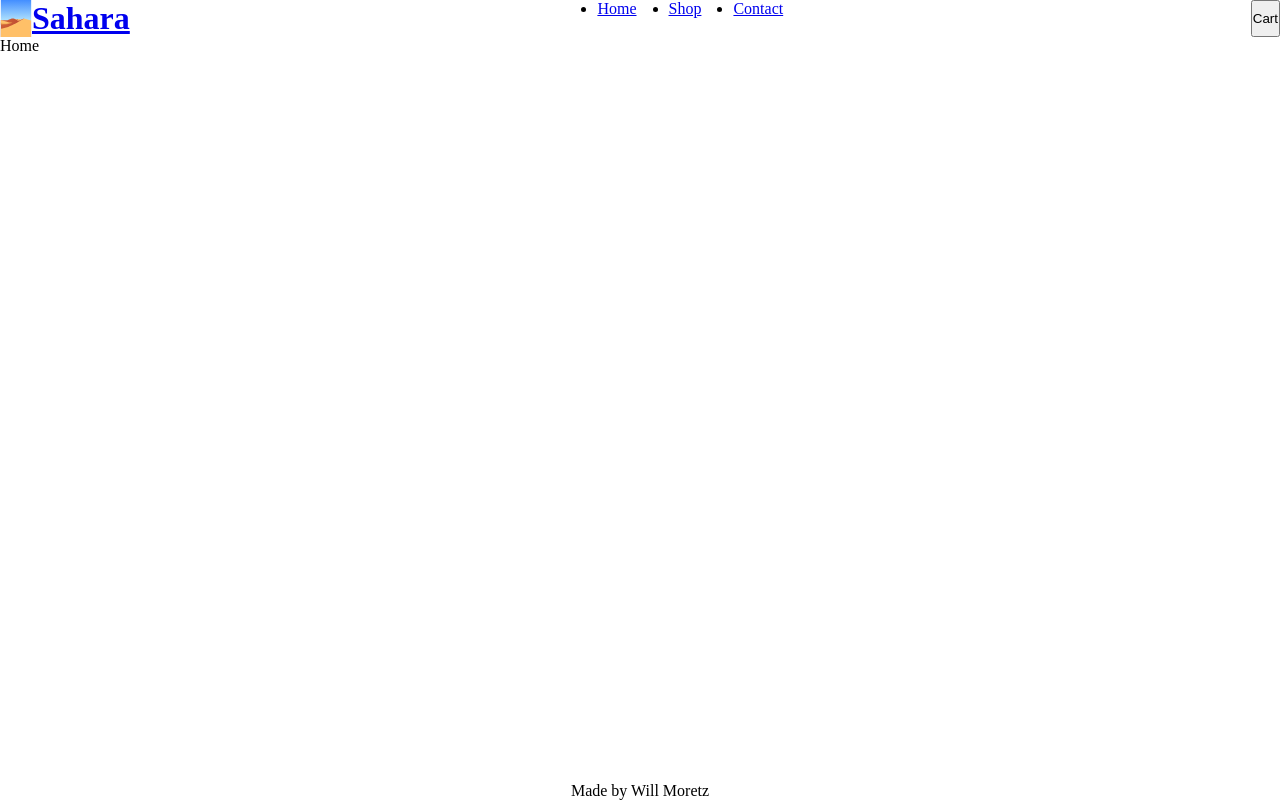
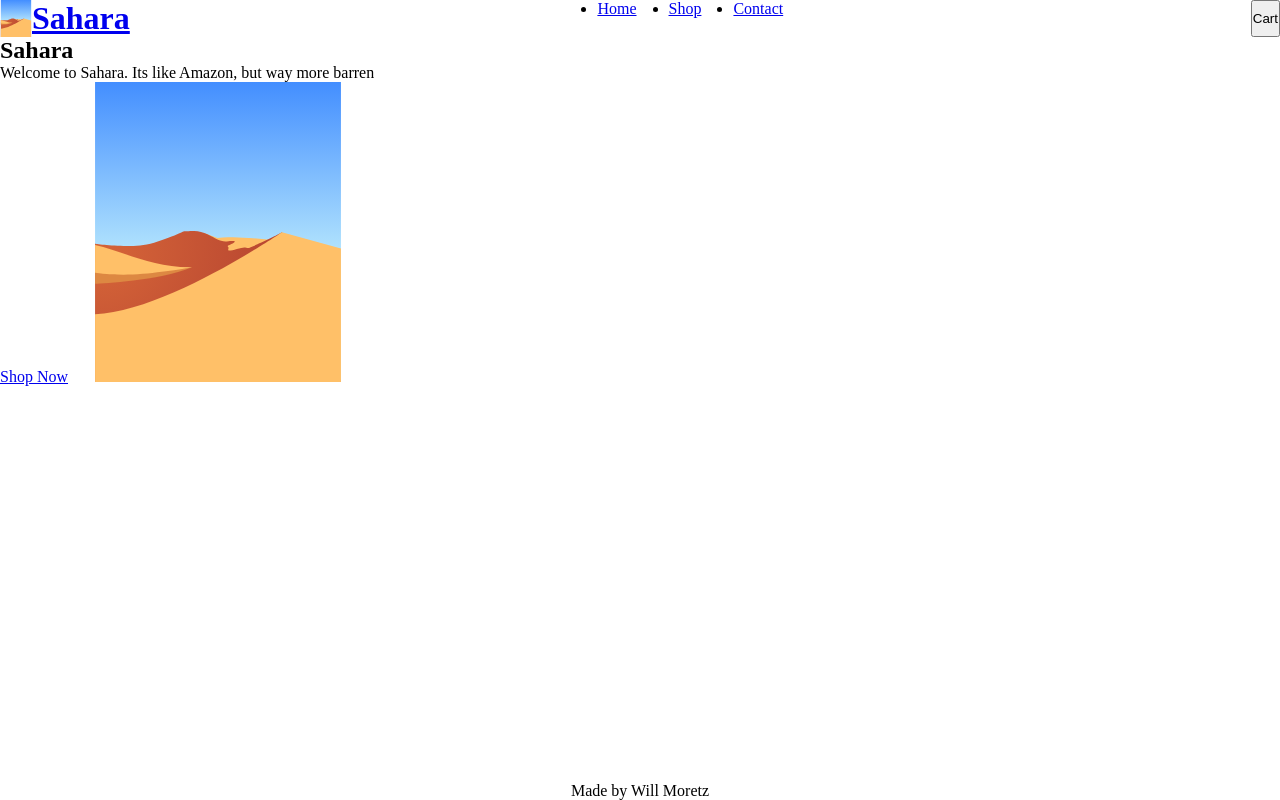
Before and after one commit to WillMoretz/shopping-cart, a React app: page / in a window 1280 px wide. Built offline with nearby package versions, Linux system fonts and the light colour scheme; no server answers.

Commit message:
created home component

```diff
--- a/src/Components/App.js
+++ b/src/Components/App.js
@@ -2,6 +2,7 @@ import React, { useState, useEffect } from "react";
 import { Route, Routes } from "react-router-dom";
 import Header from "./Header";
 import Contact from "./Contact";
+import Home from "./Home";
 import "../index.css";
 
 async function fetchProducts() {
@@ -41,7 +42,7 @@ function App() {
     <>
       <Header />
       <Routes>
-        <Route path="/" element={<section>Home</section>} />
+        <Route path="/" element={<Home />} />
         <Route path="/shop" element={<section>Shop</section>} />
         <Route path="/contact" element={<Contact />} />
       </Routes>
--- /dev/null
+++ b/src/Components/Home.js
@@ -0,0 +1,20 @@
+import React from "react";
+import { Link } from "react-router-dom";
+import logo from "../img/dune.svg";
+
+function Home() {
+  return (
+    <section>
+      <h2>Sahara</h2>
+      <p>Welcome to Sahara. Its like Amazon, but way more barren</p>
+      <Link to="/shop">Shop Now</Link>
+      <img
+        src={logo}
+        alt="a sand dune, the sahara shop logo"
+        className="dune"
+      />
+    </section>
+  );
+}
+
+export default Home;
--- a/src/index.css
+++ b/src/index.css
@@ -24,6 +24,11 @@ header {
   width: 32px;
 }
 
+.dune {
+  aspect-ratio: 1/1;
+  width: 300px;
+}
+
 .header-links {
   display: flex;
   gap: 2rem;
```
